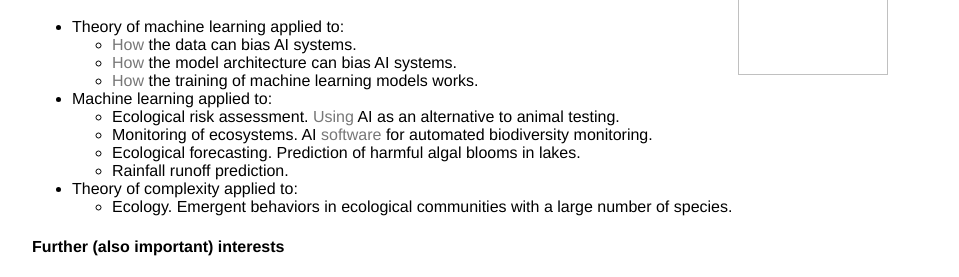
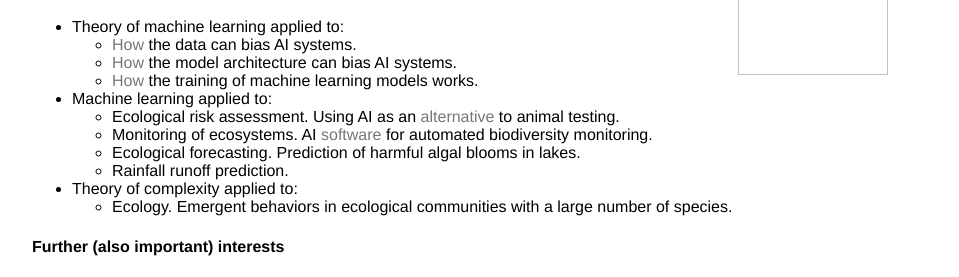
Before and after one commit to mbaityje/mbaityje.github.io, a Jekyll site: the page built from index.html, in a window 1280 px wide. Shown: the part 509-786 px from the top of the page, without its empty margins (160-1119 px from the left). Built offline with Jekyll 4.4.1, drawn with Linux system fonts in a browser that asks for light colours; some of the changed lines change nothing that is shown.

Commit message:
Modifications to research interests

```diff
--- a/index.html
+++ b/index.html
@@ -25,7 +25,7 @@ title: Marco BAITY JESI - Group Leader @ Eawag
 			</ul>
 		<li>Machine learning applied to:
 			<ul>
-			 	<li>Ecological risk assessment. <a href="https://www.eawag.ch/de/info/portal/aktuelles/news/weniger-tierversuche-dank-maschinellem-lernen/">Using</a>  AI as an alternative to animal testing.</li>
+			 	<li>Ecological risk assessment. Using AI as an <a href="https://www.eawag.ch/de/info/portal/aktuelles/news/weniger-tierversuche-dank-maschinellem-lernen/">alternative</a> to animal testing.</li>
 				<li>Monitoring of ecosystems. AI <a href="https://www.eawag.ch/de/info/portal/aktuelles/news/damit-moeglichst-kein-plankton-unerkannt-entwischt/">software</a> for automated biodiversity monitoring.</li>
 	 			<li>Ecological forecasting. Prediction of harmful algal blooms in lakes.</li>
 	 			<li>Rainfall runoff prediction.</li>
```
